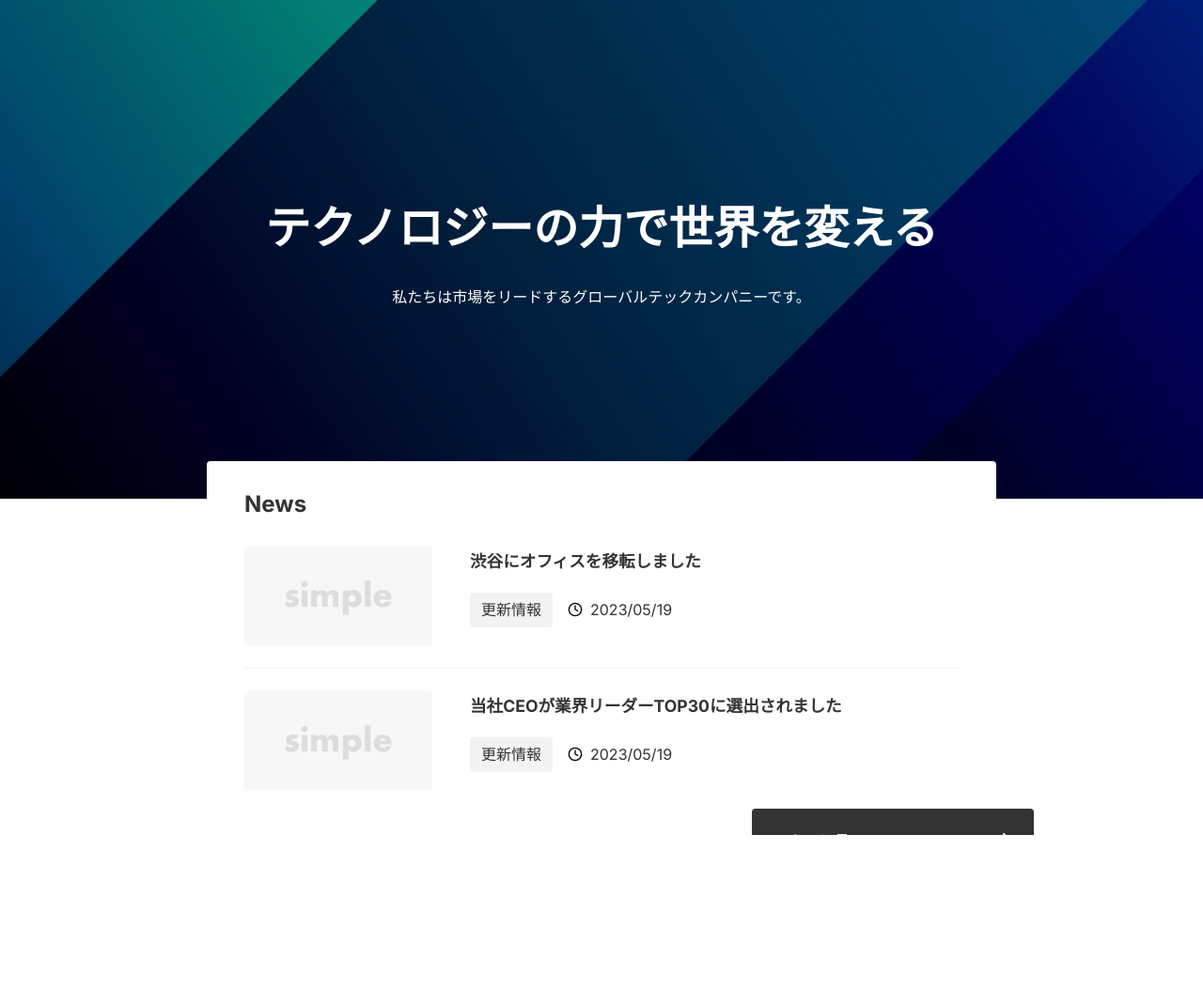
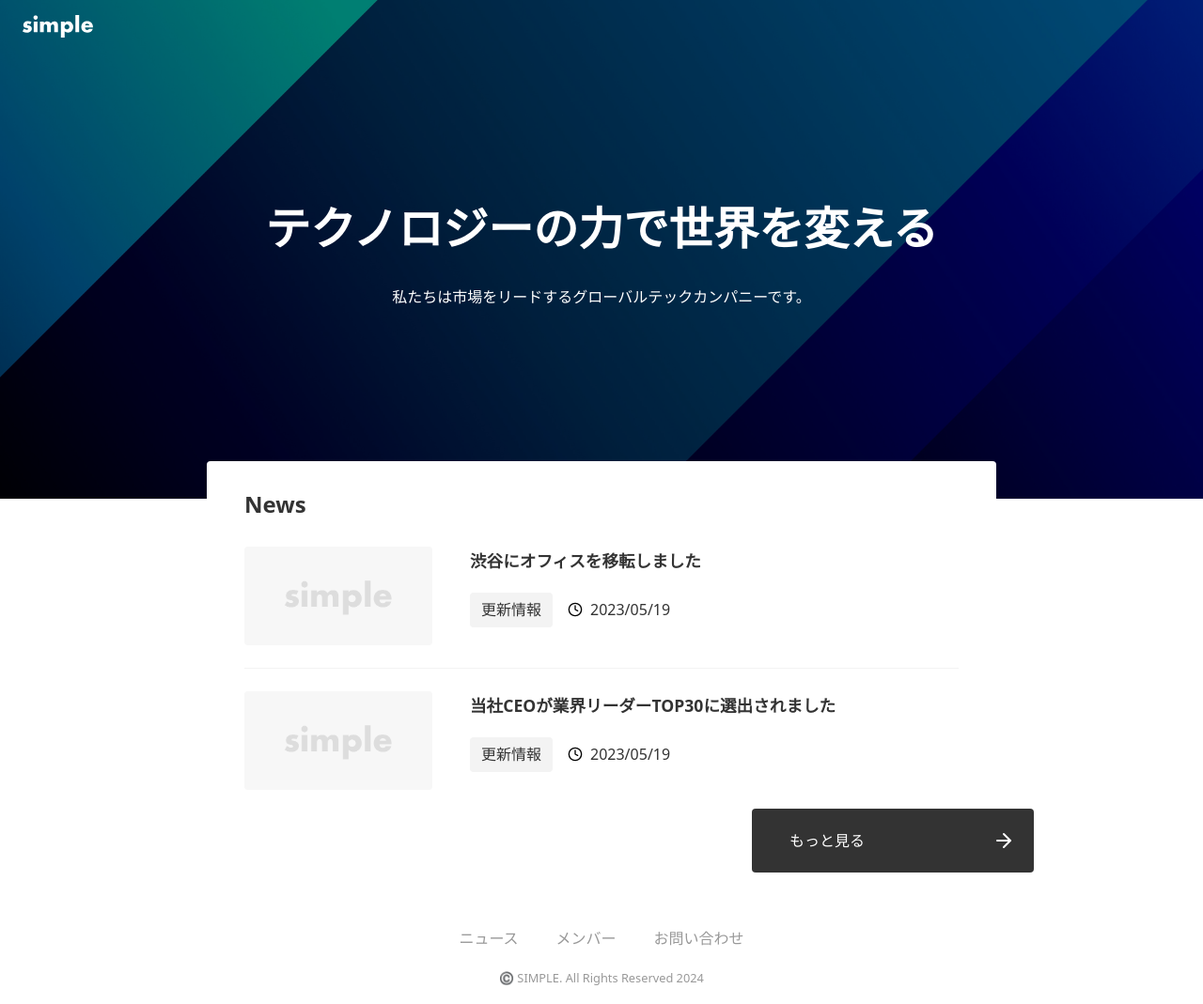
Before and after one commit to morimo0804/my-next-project, a Next.js app: page / in a window 1280 px wide. Shown: the whole page at 94% size. Before the commit the page ends 889 px from the top, so only its background shows below. Built offline with nearby package versions, Linux system fonts and the light colour scheme.

Commit message:
3章まで完了

```diff
--- /dev/null
+++ b/app/_components/Footer/index.module.css
@@ -0,0 +1,30 @@
+.footer {
+  padding: 16px 24px;
+  text-align: center;
+  color: var(--color-text-sub);
+  font-size: 0.8rem;
+  margin-top: 80px;
+}
+
+.nav {
+  margin-bottom: 16px;
+}
+
+.items {
+  display: flex;
+  justify-content: center;
+  gap: 40px;
+  font-size: 1rem;
+  white-space: nowrap;
+}
+
+@media (max-width: 640px) {
+  .items {
+    flex-wrap: wrap;
+    gap: 8px 0;
+  }
+
+  .item {
+    width: 50%;
+  }
+}
--- /dev/null
+++ b/app/_components/Footer/index.tsx
@@ -0,0 +1,22 @@
+import styles from "./index.module.css";
+
+export default function Footer() {
+  return (
+    <footer className={styles.footer}>
+      <nav className={styles.nav}>
+        <ul className={styles.items}>
+          <li className={styles.item}>
+            <a href="/news">ニュース</a>
+          </li>
+          <li className={styles.item}>
+            <a href="/members">メンバー</a>
+          </li>
+          <li className={styles.item}>
+            <a href="/contact">お問い合わせ</a>
+          </li>
+        </ul>
+      </nav>
+      <p className={styles.cr}>©️ SIMPLE. All Rights Reserved 2024</p>
+    </footer>
+  );
+}
--- /dev/null
+++ b/app/_components/Header/index.module.css
@@ -0,0 +1,24 @@
+.header {
+  position: absolute;
+  padding: 16px 24px 8px;
+  z-index: 1000;
+  display: flex;
+  align-items: center;
+  justify-content: space-between;
+  width: 100%;
+}
+
+.logoLink {
+  display: flex;
+}
+
+.logo {
+  height: 24px;
+  width: auto;
+}
+
+@media (max-width: 640px) {
+  .header {
+    padding: 24px 16px 8px;
+  }
+}
--- /dev/null
+++ b/app/_components/Header/index.tsx
@@ -0,0 +1,19 @@
+import Image from "next/image";
+import styles from "./index.module.css";
+
+export default function Header() {
+  return (
+    <header className={styles.header}>
+      <a href="/" className={styles.logoLink}>
+        <Image
+          src="/logo.svg"
+          alt="SIMPLE"
+          className={styles.logo}
+          width={348}
+          height={133}
+          priority
+        />
+      </a>
+    </header>
+  );
+}
--- a/app/layout.tsx
+++ b/app/layout.tsx
@@ -1,13 +1,6 @@
-import type { Metadata } from "next";
-import { Inter } from "next/font/google";
 import "./globals.css";
-
-const inter = Inter({ subsets: ["latin"] });
-
-export const metadata: Metadata = {
-  title: "Create Next App",
-  description: "Generated by create next app",
-};
+import Header from "./_components/Header";
+import Footer from "./_components/Footer";
 
 export default function RootLayout({
   children,
@@ -15,8 +8,12 @@ export default function RootLayout({
   children: React.ReactNode;
 }>) {
   return (
-    <html lang="en">
-      <body className={inter.className}>{children}</body>
+    <html lang="ja">
+      <body>
+        <Header />
+        {children}
+        <Footer />
+      </body>
     </html>
   );
 }
```
